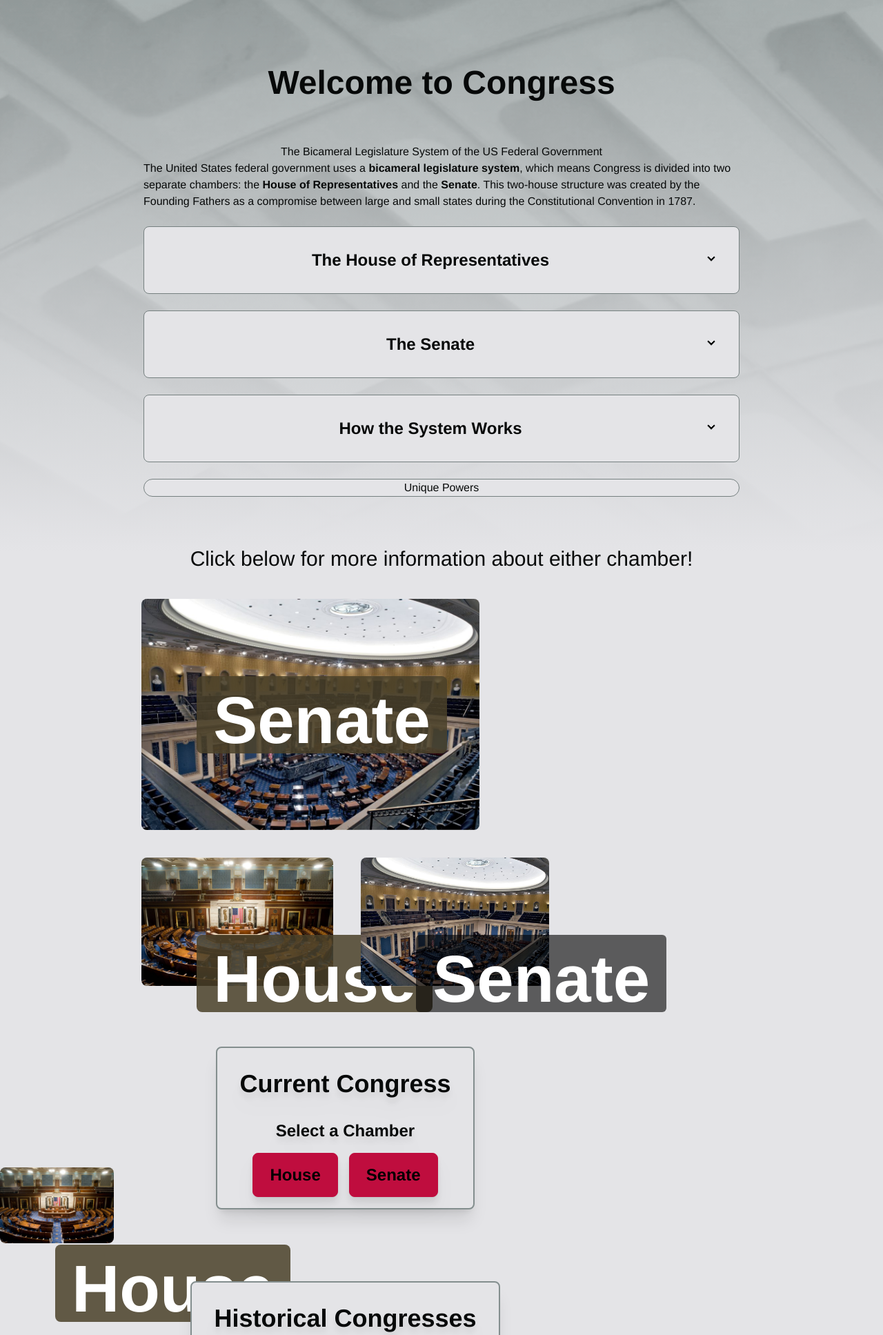
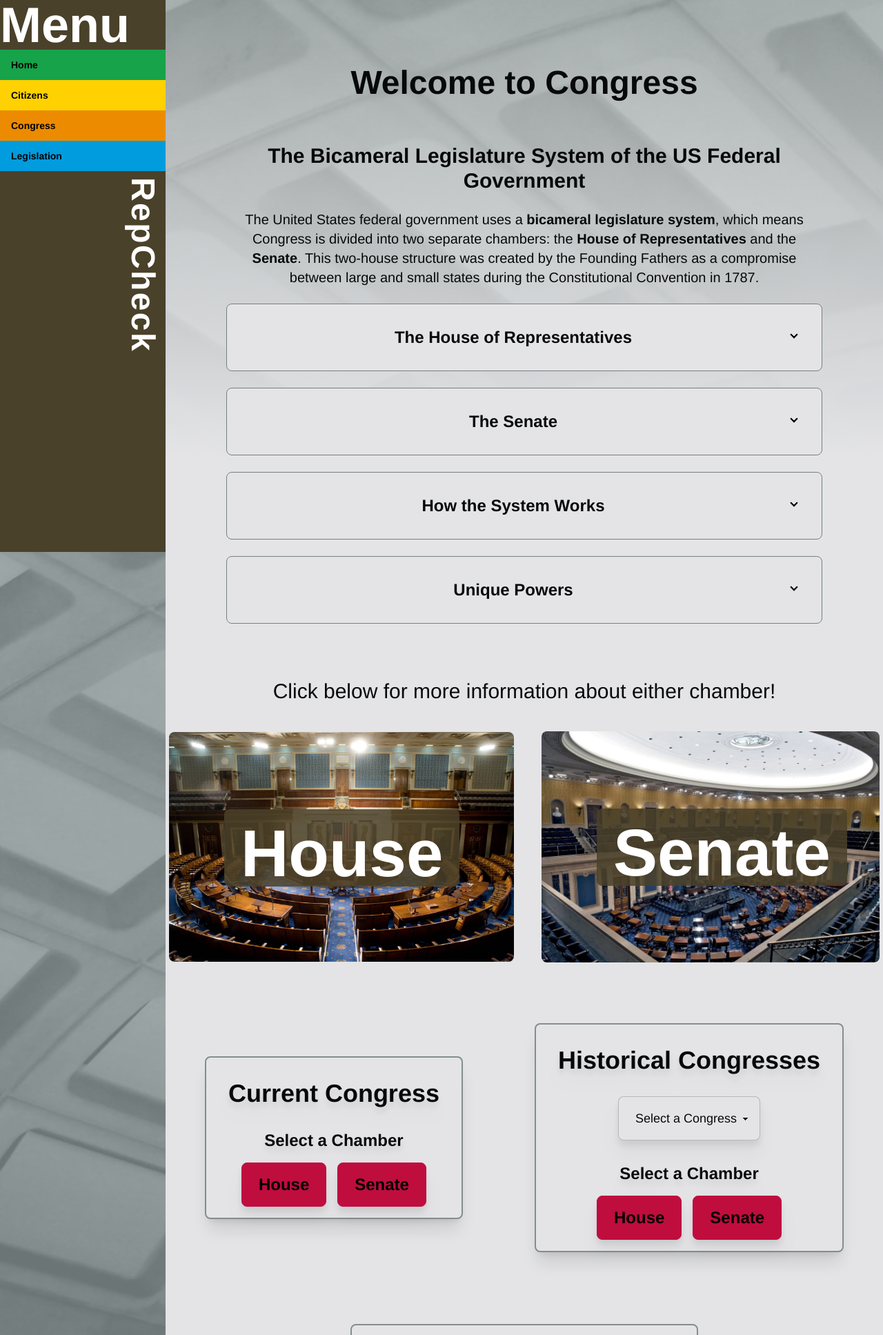
Before and after one commit to JohnWeidman/repcheck, a Django app: page /congress/ in a window 1280 px wide. Shown: the top 1935 px of the page at 69% size. Run offline with Django 5.2, Linux system fonts and the light colour scheme; data that the repository does not hold is empty; some libraries are stand-ins or nearby versions; some web fonts are replaced.

Commit message:
fixing my failed revert....

```diff
--- a/congress/templates/congress/congress.html
+++ b/congress/templates/congress/congress.html
@@ -5,8 +5,8 @@
         <h1 class="text-3xl mt-24 font-bold md:text-5xl m-2 text-nowrap">Welcome to Congress</h1>
     </div>
     <div class="max-w-4xl mx-auto p-4 mt-10">
-        <h1 class="text-center">The Bicameral Legislature System of the US Federal Government</h1>
-        <p>
+        <h1 class="text-center text-3xl font-bold">The Bicameral Legislature System of the US Federal Government</h1>
+        <p class="text-xl mt-6 text-center">
             The United States federal government uses a <strong>bicameral legislature system</strong>, which means Congress is divided into two separate chambers: the <strong>House of Representatives</strong> and the <strong>Senate</strong>. This two-house structure was created by the Founding Fathers as a compromise between large and small states during the Constitutional Convention in 1787.
         </p>
         <div class="collapse collapse-arrow border-base-300 bg-zinc-200 border  m-6 p-4 mx-auto rounded-lg"
@@ -38,8 +38,11 @@
                 Both chambers must pass identical versions of a bill before it can become law. This system creates checks and balances within Congress itself. The House, being larger and more responsive to population changes, often reflects current public opinion more quickly. The Senate, with its equal representation and longer terms, provides stability and protects minority interests.
             </p>
         </div>
-        <div class="collapse collapse-arrow border-base-300 bg-zinc-200 border m-4 mx-auto" tabindex="0">
-            <h2 class="collaps-title text-center">Unique Powers</h2>
+        <div class="collapse collapse-arrow border-base-300 bg-zinc-200 border m-6 p-4 mx-auto rounded-lg"
+             tabindex="0">
+            <div class="collapse-title">
+                <h2 class="text-center text-2xl font-bold">Unique Powers</h2>
+            </div>
             <p class="collapse-content">
                 Each chamber also has unique powers. Only the House can introduce <em>spending bills</em>, while only the Senate confirms <em>presidential appointments</em> like Supreme Court justices and cabinet members. This bicameral system ensures that legislation must have broad support and prevents any single region or interest group from dominating the federal government.
             </p>
@@ -50,7 +53,7 @@
     </div>
     <div class="flex flex-col md:flex-row justify-center items-center gap-10 mt-10 mb-10">
         <div class="relative text-center">
-            <a class="text-8xl  font-bold" href="">
+            <a class="text-8xl  font-bold" href="https://en.wikipedia.org/wiki/United_States_House_of_Representatives" target="_blank">
                 <img src="{% static "/theme/images/house-of-reps.jpeg" %}"
                      alt="Chamber of the House of Representatives"
                      height=""
@@ -62,7 +65,7 @@
             </a>
         </div>
         <div class="relative text-center">
-            <a class="text-8xl  font-bold" href="">
+            <a class="text-8xl  font-bold" href="https://en.wikipedia.org/wiki/United_States_Senate" target="_blank">
                 <img src="{% static "/theme/images/us-senate-chambers.jpg" %}"
                      alt="Chamber of the Senate"
                      height=""
@@ -72,28 +75,6 @@
                     Senate
                 </div>
             </a>
-    <div class="flex flex-col md:flex-row justify-center items-center gap-10 mt-10 mb-10">
-        <div class="relative text-center">
-            <a class="text-8xl  font-bold" href="">
-                <img src="{% static "/theme/images/house-of-reps.jpeg" %}"
-                     alt="Chamber of the House of Representatives"
-                     height=""
-                     width="500"
-                     class="rounded-lg">
-                <div class="absolute top-28 left-20 bg-info bg-opacity-85 text-white pt-4 px-6 rounded-lg flex items-center justify-center">
-                    House
-                </div>
-            </a>
-        </div>
-        <div class="relative text-center">
-            <img src="{% static "/theme/images/us-senate-chambers.jpg" %}"
-                 alt="Chamber of the Senate"
-                 height=""
-                 width="490"
-                 class="rounded-lg">
-            <div class="absolute top-28 left-20 bg-black bg-opacity-60 text-white pt-4 px-6 rounded-md flex items-center justify-center">
-                <a class="text-8xl font-bold" href="">Senate</a>
-            </div>
         </div>
     </div>
     <section class="flex flex-wrap items-center justify-center mx-auto p-4 gap-10 rounded-lg">
--- a/theme/templates/base.html
+++ b/theme/templates/base.html
@@ -63,29 +63,29 @@
                 <div class="bg-info text-white font-bold text-xl min-h-full w-60 flex flex-col z-40">
                     <nav class="flex-grow">
                         <span class="text-7xl">Menu</span>
-                        <ul class="menu p-0">
+                        <ul class="menu p-0 text-black">
                             <li>
-                                <a class="bg-green-600 rounded-none px-4 py-3"
+                                <a class="bg-green-600 rounded-none px-4 py-3 hover:text-white"
                                    href="{% url 'landing_page' %}">Home</a>
                             </li>
                             <li>
-                                <a class="bg-neutral rounded-none px-4 py-3"
+                                <a class="bg-neutral rounded-none px-4 py-3 hover:text-white"
                                 href="{% url 'citizen_resources' %}">Citizens</a>
                             </li>
                             <li>
-                                <a class="bg-secondary rounded-none px-4 py-3"
+                                <a class="bg-secondary rounded-none px-4 py-3 hover:text-white"
                                 href="{% url 'congress' %}">Congress</a>
                             </li>
                             <li>
-                                <a class="bg-primary rounded-none px-4 py-3"
+                                <a class="bg-primary rounded-none px-4 py-3 hover:text-white"
                                 href="{% url 'legislation_landing_page' %}">Legislation</a>
                             </li>
                             {% if logged_in %}
                             <li>
-                                <a class="bg-accent rounded-none px-4 py-3" href="{% url 'home' %}">Profile</a>
+                                <a class="bg-accent rounded-none px-4 py-3 hover:text-white" href="{% url 'home' %}">Profile</a>
                             </li>
                             <li>
-                                <a class="bg-base-100 rounded-none px-4 py-3">Logout</a>
+                                <a class="bg-base-100 rounded-none px-4 py-3 hover:text-white">Logout</a>
                             </li>
                             {% endif %}
                         </ul>
```
